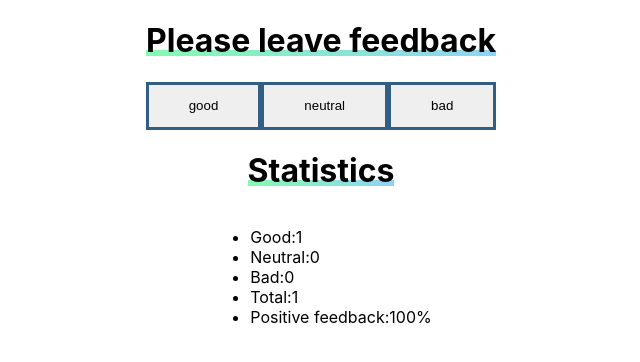
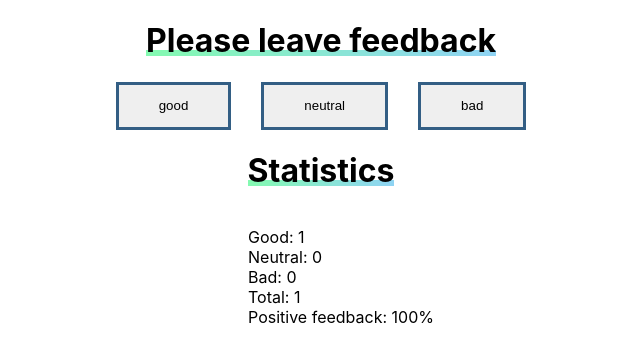
Before and after one commit to Naivelamb1003/goit-react-hw-02-feedback, a React (Create React App) app: page / in a window 1280 px wide. Both pictures are taken after a click on the button "good". Shown: the top 362 px of the page, without its empty margins (319-959 px from the left). Built offline with nearby package versions, Linux system fonts and the light colour scheme.

Commit message:
закончено css

```diff
--- a/src/components/FeedbackOptions/FeedbackOptions.module.css
+++ b/src/components/FeedbackOptions/FeedbackOptions.module.css
@@ -7,5 +7,6 @@
   padding: 1em 3em;
   border: 3px solid  rgb(51, 94, 132);
   transition: all 300ms ease;
+  margin: 0 15px;
   box-shadow: 0px 4px 10px 2px rgba(black, 0.2);
 }
--- a/src/components/Statistics/Statistics.js
+++ b/src/components/Statistics/Statistics.js
@@ -1,13 +1,14 @@
 import PropTypes from 'prop-types';
+import styles from './Statistics.module.css';
 
 const Statistics = ({good,neutral,bad,total,positivePercentage})=>{
     return(
-        <ul>
-            <li>Good:{good} </li>
-            <li>Neutral:{neutral} </li>
-            <li>Bad:{bad}</li>
-            <li>Total:{total}</li>
-            <li>Positive feedback:{positivePercentage}%</li>
+        <ul className={styles.noderlist}>
+            <li className={styles.item}>Good: {good} </li>
+            <li className={styles.item}>Neutral: {neutral} </li>
+            <li className={styles.item}>Bad: {bad}</li>
+            <li className={styles.item}>Total: {total}</li>
+            <li className={styles.item}>Positive feedback: {positivePercentage}%</li>
           </ul>
     )
 
--- a/src/components/Statistics/Statistics.module.css
+++ b/src/components/Statistics/Statistics.module.css
@@ -0,0 +1,3 @@
+.noderlist{
+    list-style: none;
+}
```
Also changed, not shown: 1 other file (tests, documents, lock files or other folders).
